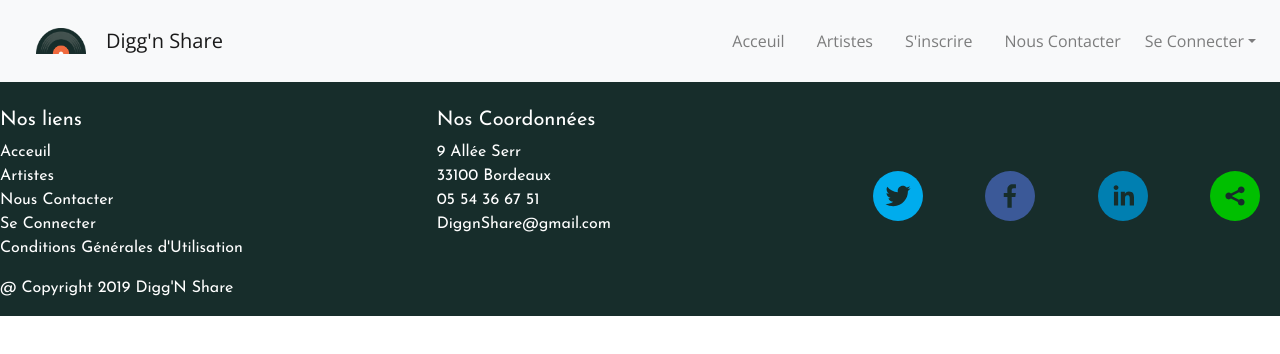
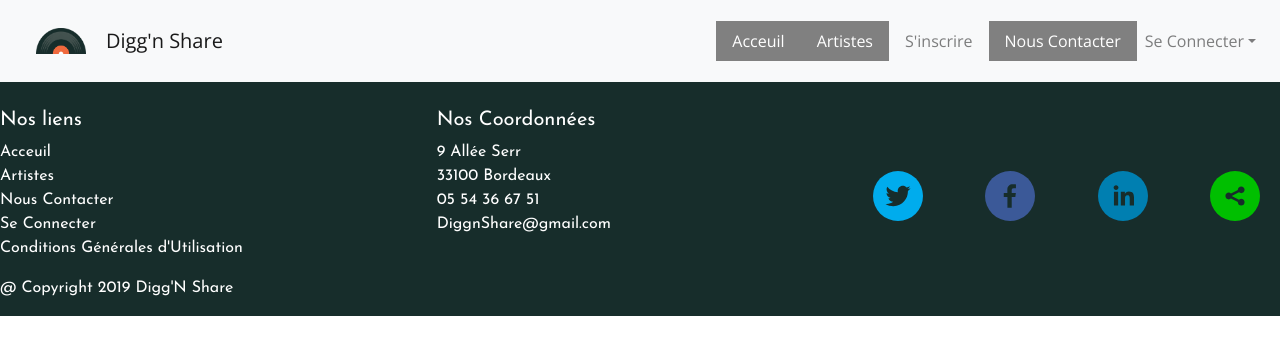
Before and after one commit to AoMirai/Projet2, a React (Create React App) app: page / in a window 1280 px wide. Shown: the top 354 px of the page. Built offline with nearby package versions, Linux system fonts and the light colour scheme.

Commit message:
activeclassname

```diff
--- a/src/NavbarFooter/Navbar.css
+++ b/src/NavbarFooter/Navbar.css
@@ -22,7 +22,7 @@
 .Navigation .link:hover {
     color: rgba(0,0,0,.6);
 }
-.selected {
+.Navigation .active {
     color: white;
     background-color: #808080;
 }
--- a/src/NavbarFooter/Navbar.jsx
+++ b/src/NavbarFooter/Navbar.jsx
@@ -38,16 +38,16 @@ export default class Navigation extends React.Component {
           <Collapse isOpen={this.state.isOpen} navbar>
             <Nav className="ml-auto" navbar>
               <NavItem>
-                <NavLink to="/" className="link">Acceuil</NavLink>
+                <NavLink to="/" className="link" activeClassName="active">Acceuil</NavLink>
               </NavItem>
               <NavItem>
-                <NavLink to="" className="link">Artistes</NavLink>
+                <NavLink to="" className="link" activeClassName="active">Artistes</NavLink>
               </NavItem>
               <NavItem>
-                <NavLink to="/newpresta/1" className="link">S'inscrire</NavLink>
+                <NavLink to="/newpresta/1" className="link" activeClassName="active">S'inscrire</NavLink>
               </NavItem>
               <NavItem>
-                <NavLink to="" className="link">Nous Contacter</NavLink>
+                <NavLink to="" className="link" activeClassName="active">Nous Contacter</NavLink>
               </NavItem>
               <UncontrolledDropdown nav inNavbar>
                 <DropdownToggle nav caret>
```
